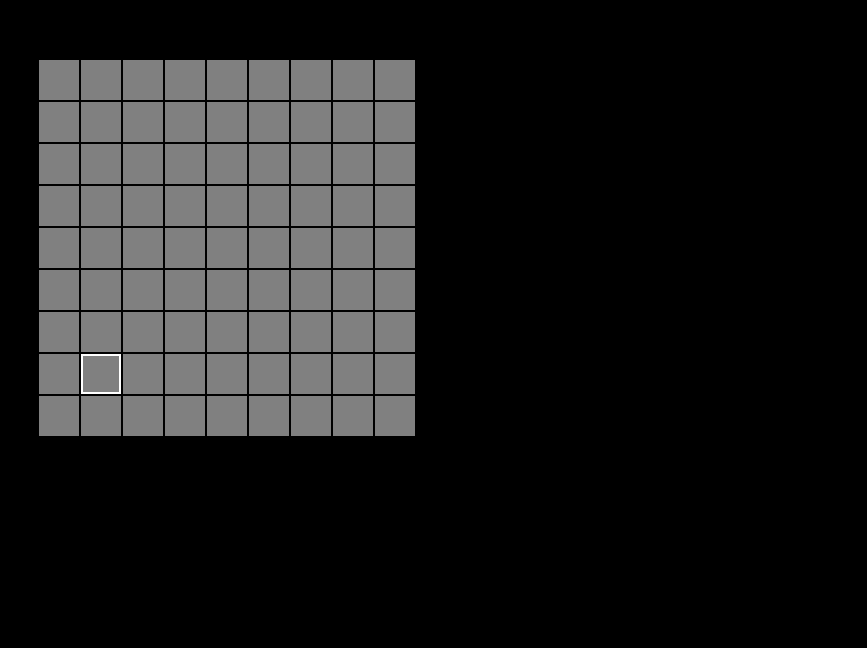
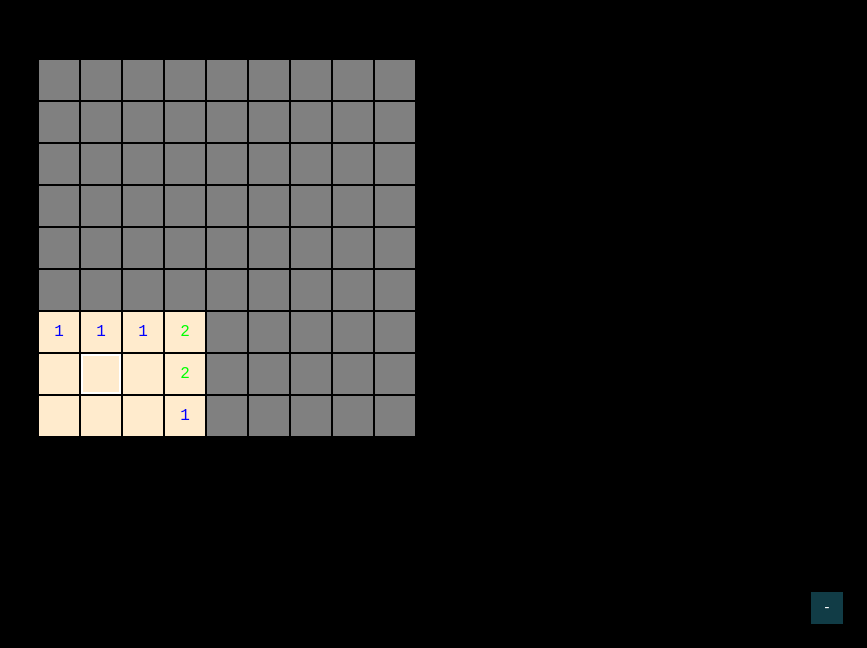
Before and after one commit to scarletti-ben/Minesweeper, a plain HTML site: page index.html in a window 1280 px wide. Shown: the part 152-800 px from the top of the page, without its empty margins (413-1280 px from the left). Drawn offline with Linux system fonts and the light colour scheme.

Commit message:
added toolbar with solver and reveal button

```diff
--- a/index.html
+++ b/index.html
@@ -16,7 +16,7 @@
 
   <!-- ! HTML -->
   <div id="page">
-
+    <div id="toolbar-container"></div>
   </div>
 
   <!-- ! JavaScript -->
--- a/main.js
+++ b/main.js
@@ -19,7 +19,8 @@ class Grid {
         this.cells = this.createCells();
         this.assignValues();
         this.safeCells = this.cells.filter(cell => cell.dataset.value !== 'B');
-        this.tagSafestCell();
+        this.numberedCells = this.safeCells.filter(cell => Number(cell.dataset.value) > 0);
+        this.safestCell = this.tagSafestCell();
     }
 
     // > Find and tag cell with the highest number of adjacent cells of value 0
@@ -39,6 +40,7 @@ class Grid {
         if (safestCell) {
             safestCell.dataset.safest = 'true';
         }
+        return safestCell;
     }
 
     // > Create the .cell elements for the Grid class object
@@ -186,12 +188,105 @@ class Grid {
 }
 
 // < ========================================================
+// < Toolbar Class (Custom Element)
+// < ========================================================
+
+// > Custom #toolbar-container, with .toolbar-row children
+class ToolbarContainer {
+    constructor() {
+        this.element = document.getElementById('toolbar-container');
+    }
+
+    // > Add row to the toolbar
+    addRow() {
+        let row = document.createElement('div');
+        row.className = 'toolbar-row';
+        this.element.appendChild(row);
+    }
+
+    // > Create and add a button to a given row index
+    createButton(rowIndex, text, title, onClick = null) {
+        let rows = this.element.children.length;
+        if (rowIndex >= rows) {
+            let needed = rowIndex - rows;
+            for (let i = 0; i <= needed; i++) {
+                this.addRow();
+            }
+        }
+        const row = this.element.children[rowIndex];
+        let button = document.createElement('div');
+        button.className = 'toolbar-button';
+        button.title = title;
+        button.textContent = text;
+        if (onClick) {
+            button.addEventListener('click', (e) => {
+                onClick(e);
+            });
+        }
+        row.appendChild(button);
+    }
+}
+
+// ! ========================================================
+// ! Experimental
+// ! ========================================================
+
+/**
+ * Solves the Minesweeper grid by clicking the safest cell.
+ *
+ * @param {Grid} grid - An instance of the Grid class representing the Minesweeper grid.
+ */
+function solve(grid) {
+    let revealedNumbers = grid.numberedCells.filter(cell => cell.dataset.revealed == 'true');
+
+    for (let cell of revealedNumbers) {
+        let number = Number(cell.dataset.value);
+        let adjacentCells = grid.getAdjacentCells(cell);
+        let hidden = adjacentCells.filter(cell => cell.dataset.revealed == 'false');
+        console.log(`${number} ${hidden.length}`)
+        if (number === hidden.length) {
+            for (let adjacentCell of hidden) {
+                adjacentCell.dataset.flagged = 'true';
+                adjacentCell.dataset.cause = `C${cell.dataset.col}R${cell.dataset.row}`
+            }
+        }
+
+        let flagged = hidden.filter(cell => cell.dataset.flagged == 'true');
+        if (number === flagged.length) {
+            for (let h of hidden) {
+                if (h.dataset.flagged == 'false') {
+                    h.click();
+                }
+            }
+        }
+
+    }
+}
+
+function revealAll(grid) {
+    for (cell of grid.cells) {
+        grid.revealCell(cell)
+    }
+}
+
+// < ========================================================
 // < Entry Point
 // < ========================================================
 
 // > Entry point of the application
 function main() {
-    new Grid();
+    let grid = new Grid();
+
+    let tbc = new ToolbarContainer();
+    tbc.createButton(0, "-", "", null);
+    tbc.createButton(1, "S", "Solve", () => solve(grid));
+    tbc.createButton(2, "R", "Reveal", () => revealAll(grid));
+
+    let start = grid.safestCell;
+    start.click();
+    document.addEventListener('keydown', () => {
+        solve(grid);
+    })
 }
 
 // < ========================================================
--- a/styles.css
+++ b/styles.css
@@ -65,7 +65,7 @@ body {
 }
 
 .cell:hover {
-  background-color: rgba(48, 48, 48, 1.0);
+  background-color: rgba(148, 148, 148, 1.0);
   border: 1px solid grey;
   transform: translateY(-4px);
 }
@@ -131,3 +131,52 @@ body {
 .cell[data-safest='true'] {
   box-shadow: inset 0 0 0 2px white;
 }
+
+#toolbar-container {
+  width: 32px;
+  height: 32px;
+  position: absolute;
+  bottom: 0;
+  right: 0;
+  display: flex;
+  margin: 24px;
+  flex-direction: column-reverse;
+  background-color: red;
+  overflow: hidden;
+  box-shadow: inset 0 0 0 var(--debug-outline) green;
+  z-index: 99;
+}
+
+#toolbar-container:hover {
+  overflow: visible;
+}
+
+.toolbar-row {
+  height: 32px;
+  width: 32px;
+  flex-shrink: 0;
+  flex-grow: 0;
+  display: flex;
+  overflow: hidden;
+  flex-direction: row-reverse;
+  box-shadow: inset 0 0 0 var(--debug-outline) teal;
+}
+
+.toolbar-row:hover {
+  overflow: visible;
+}
+
+.toolbar-button {
+  width: 32px;
+  height: 32px;
+  display: flex;
+  font-size: 14px;
+  justify-content: center;
+  align-items: center;
+  flex-grow: 0;
+  flex-shrink: 0;
+  background-color: rgba(17, 60, 70, 1.0);
+  user-select: none;
+  cursor: pointer;
+  box-shadow: inset 0 0 0 var(--debug-outline) yellow;
+}
```
